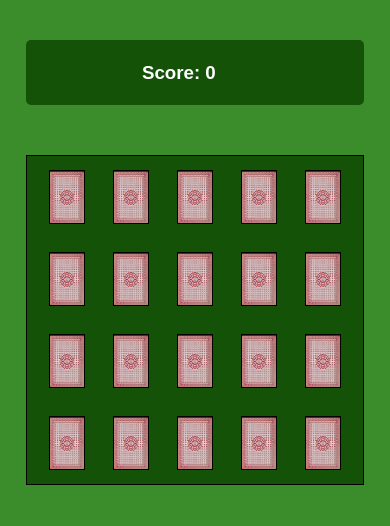
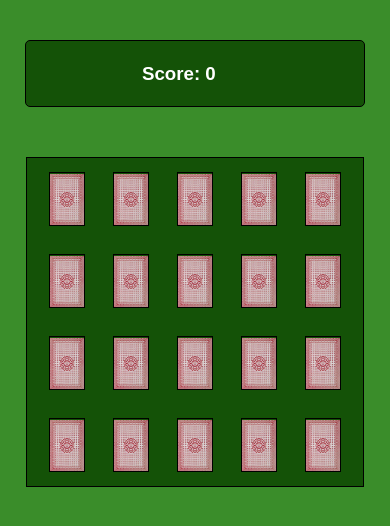
Before and after one commit to mtv1243/memory-game, a plain HTML site: page index.html in a window 390 px wide. Drawn offline with Linux system fonts and the light colour scheme.

Commit message:
small adjustment to mobile styles

```diff
--- a/index.css
+++ b/index.css
@@ -58,6 +58,7 @@ body {
   height: 170px;
   background-color: #145207;
   border-radius: 5px;
+  border: 1px solid #000;
   padding: 10px;
   margin-top: 20px;
 }
@@ -122,7 +123,7 @@ h4.hidden {
   background-repeat: no-repeat;
 }
 
-@media only screen and (max-width: 425px) {
+@media only screen and (max-width: 426px) {
   body {
     flex-direction: column;
     align-items: center;
```
